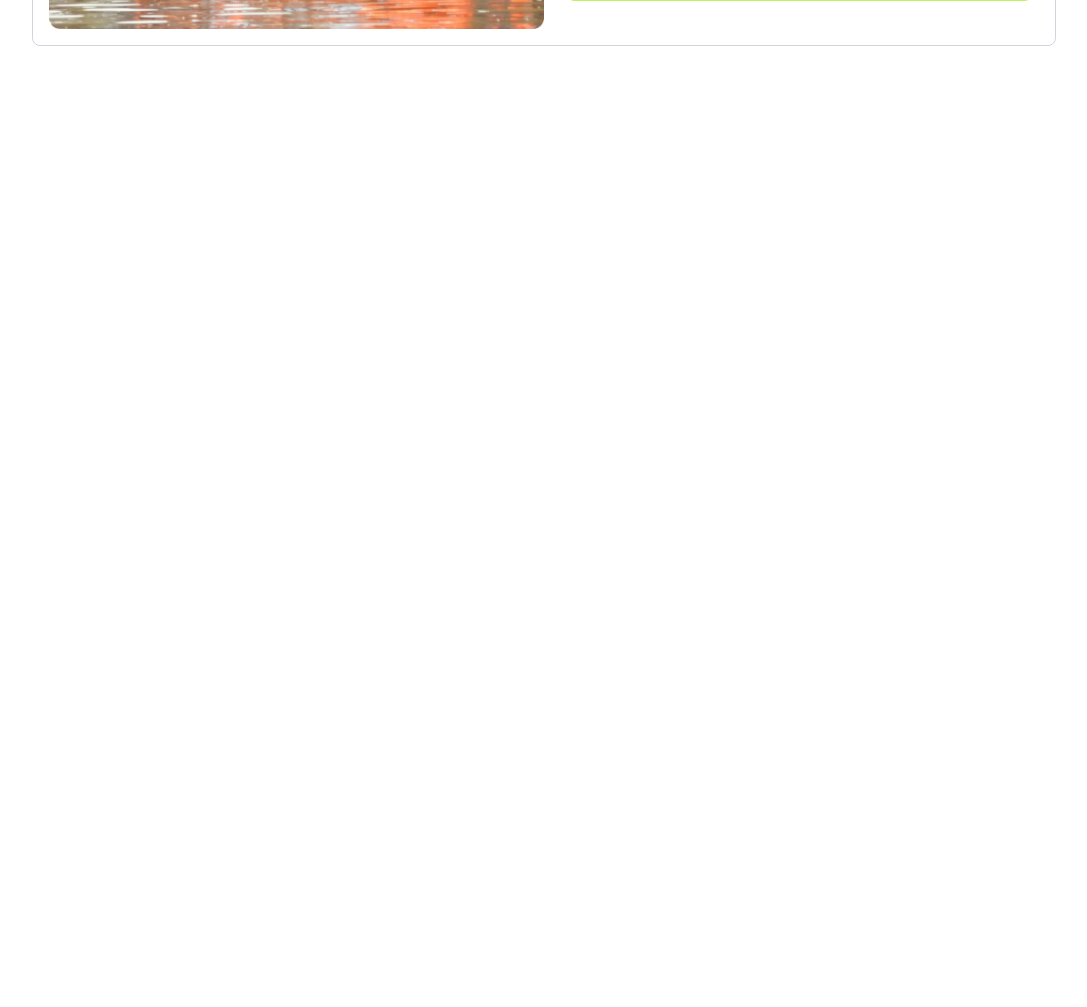
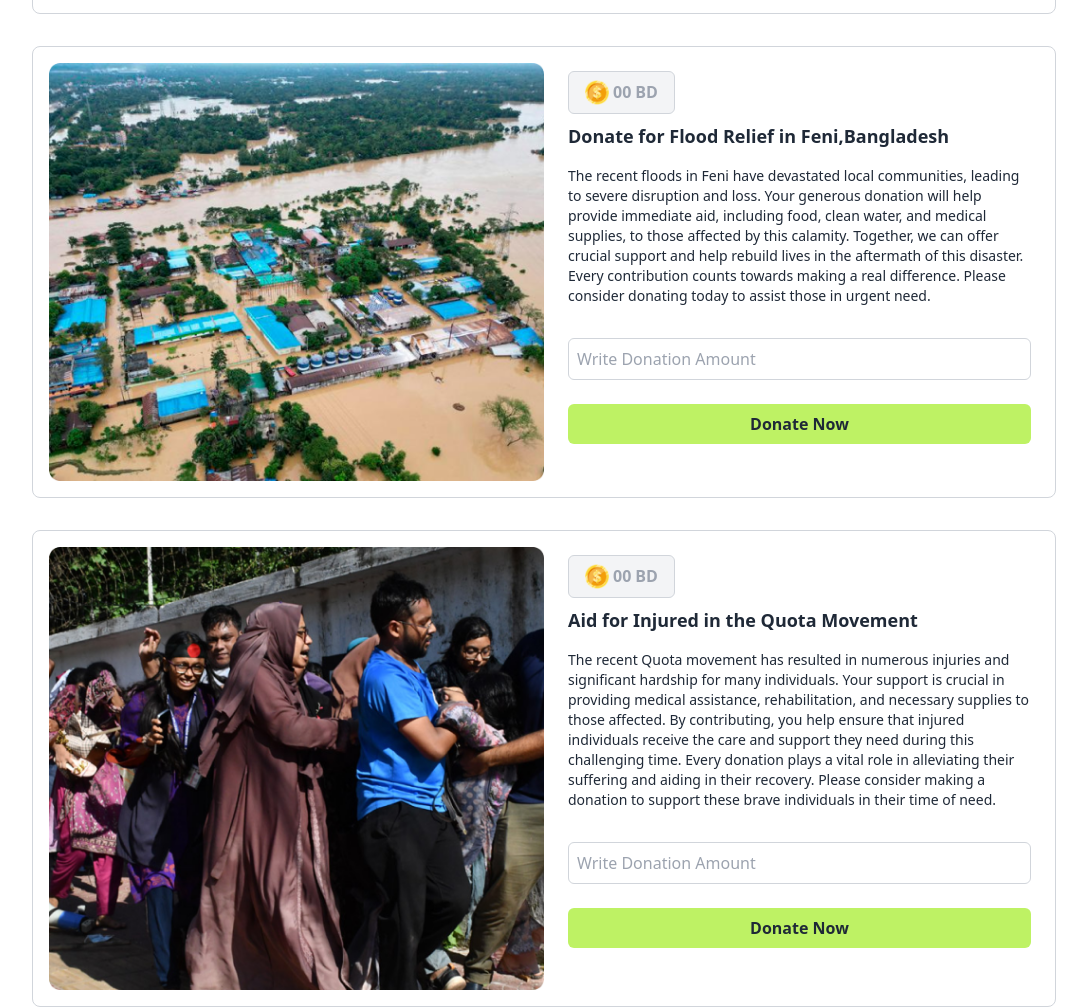
Before and after one commit to trimikroy/assignment-5, a plain HTML site: page index.html in a window 1280 px wide. Shown: the part 617-1624 px from the top of the page, without its empty margins (96-1183 px from the left). Before the commit the page ends 1260 px from the top, so only its background shows below. Drawn offline with nearby package versions, Linux system fonts and the light colour scheme.

Commit message:
card all done

```diff
--- a/index.html
+++ b/index.html
@@ -14,7 +14,7 @@
 
 <body>
     <!-- header section -->
-    <header class="sticky-content  backdrop-blur-md ">
+    <header class="sticky-content  backdrop-blur-lg ">
         <div class=" navbar-section">
             <!-- nav bar start -->
             <nav class=" max-w-screen-lg mx-auto  flex justify-between ">
@@ -38,9 +38,9 @@
             <!-- nav bar end -->
         </div>
         <!--donate and history button  -->
-        <div class="h-20  ">
+        <div class="h-16  ">
 
-            <div id="" class="max-w-screen-lg mx-auto flex justify-center mt-8 gap-4">
+            <div id="" class="max-w-screen-lg mx-auto flex justify-center mt-4 gap-4">
 
                 <button id="btn-donation"
                     class=" bg-lime-300 text-md font-bold rounded-md py-2 px-4  my-4 md:my-4 ">Donation</button>
@@ -53,7 +53,7 @@
     </header>
     <!-- main section -->
     <main>
-        <section class="max-w-screen-lg mt-4 mx-auto  h-[1000px]">
+        <section class=" flex flex-col md:flex-col gap-8 max-w-screen-lg mt-4 mx-auto  h-[1000px]">
 
             <!-- donation card--1 Noakhalil Donation -->
             <div class="h-auto p-4 rounded-lg flex flex-col md:flex-row justify-center gap-4 border border-gray-300">
@@ -84,6 +84,61 @@
                 </div>
             </div>
 
+
+
+            <!-- donation card--2 Feni Donation -->
+            <div class="h-auto p-4 rounded-lg flex flex-col md:flex-row justify-center gap-4 border border-gray-300">
+
+                <img class=" md:w-3/6 " src="assets/feni.png" alt="">
+                <!-- donate  -->
+                <div class="md:w-3/6 p-2  ">
+
+                    <!-- amount button  -->
+                    <button id="btn-amount-feni"
+                        class="flex gap-1 py-2 px-4 rounded-md font-semibold text-gray-400 bg-gray-100 border border-gray-300">
+                        <img class="w-6" src="assets/coin.png" alt="">
+                        <span>00</span>BD
+
+                    </button>
+                    <h3 class="text-lg font-bold my-2">Donate for Flood Relief in Feni,Bangladesh</h3>
+                    <p class="text-sm mt-4"> The recent floods in Feni have devastated local communities, leading to severe disruption and loss. Your generous donation will help provide immediate aid, including food, clean water, and medical supplies, to those affected by this calamity. Together, we can offer crucial support and help rebuild lives in the aftermath of this disaster. Every contribution counts towards making a real difference. Please consider donating today to assist those in urgent need.</p>
+
+                    <!-- input field feni donation -->
+                    <input id="add-feni-donate" class=" border border-gray-300 rounded-md w-full mt-8 p-2"
+                        type="number" name="" placeholder="Write Donation Amount">
+
+                    <button id="btn-feni-donation"
+                        class="w-full bg-lime-300 text-md font-bold rounded-md py-2 px-4 mt-6 ">Donate Now</button>
+                </div>
+            </div>
+
+
+            <!-- donation card--2 injured Donation -->
+            <div class="h-auto p-4 rounded-lg flex flex-col md:flex-row justify-center gap-4 border border-gray-300">
+
+                <img class=" md:w-3/6 " src="assets/quota-protest.png" alt="">
+                <!-- donate  -->
+                <div class="md:w-3/6 p-2  ">
+
+                    <!-- amount button  -->
+                    <button id="btn-amount-injured"
+                        class="flex gap-1 py-2 px-4 rounded-md font-semibold text-gray-400 bg-gray-100 border border-gray-300">
+                        <img class="w-6" src="assets/coin.png" alt="">
+                        <span>00</span>BD
+
+                    </button>
+                    <h3 class="text-lg font-bold my-2">Aid for Injured in the Quota Movement</h3>
+                    <p class="text-sm mt-4"> The recent Quota movement has resulted in numerous injuries and significant hardship for many individuals. Your support is crucial in providing medical assistance, rehabilitation, and necessary supplies to those affected. By contributing, you help ensure that injured individuals receive the care and support they need during this challenging time. Every donation plays a vital role in alleviating their suffering and aiding in their recovery. Please consider making a donation to support these brave individuals in their time of need.</p>
+
+                    <!-- input field injured donation -->
+                    <input id="add-injured-donate" class=" border border-gray-300 rounded-md w-full mt-8 p-2"
+                        type="number" name="" placeholder="Write Donation Amount">
+
+                    <button id="btn-injured-donation"
+                        class="w-full bg-lime-300 text-md font-bold rounded-md py-2 px-4 mt-6 ">Donate Now</button>
+                </div>
+            </div>
+
         </section>
     </main>
 
--- a/styles/style.css
+++ b/styles/style.css
@@ -13,6 +13,6 @@
     position: sticky;
     top: 0;
     z-index: 10;
-    color:blur(80%);
+
 
 }
```
